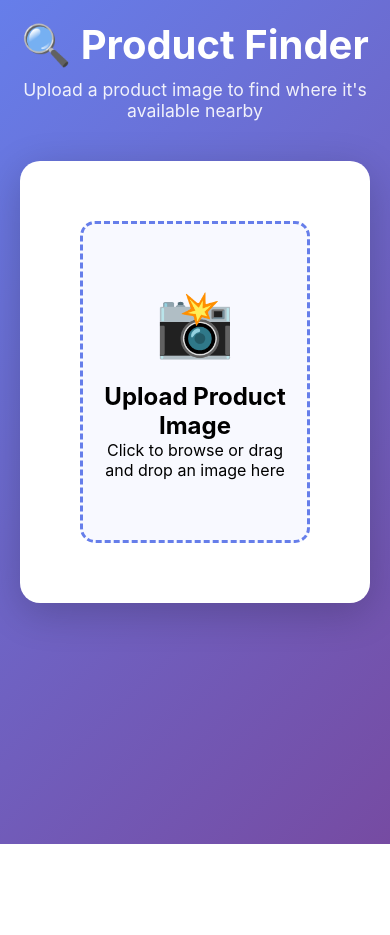
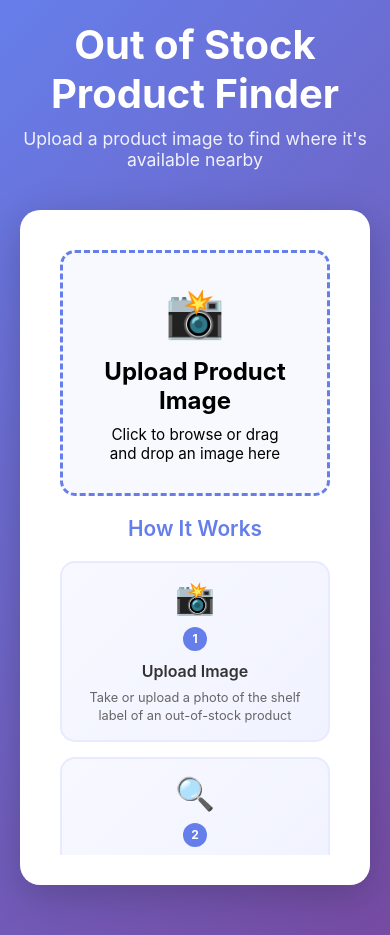
Before and after one commit to twburns88/ISYS57103-Fall25-GroupProject-Thomas-Lalitsingh-Peggy, a Flask app: page / in a window 390 px wide. Before the commit the page ends 844 px from the top, so only its background shows below. Run offline with Flask 3, Linux system fonts and the light colour scheme; some libraries are stand-ins or nearby versions.

Commit message:
Updated UI to be more user friendly. Added auto-search so that users can't see the text output from the image and adjusted the sizing so that attributes better fit on a single page.

```diff
--- a/ui/templates/index.html
+++ b/ui/templates/index.html
@@ -42,23 +42,34 @@
         .main-card {
             background: white;
             border-radius: 20px;
-            padding: 40px;
+            padding: 30px;
             box-shadow: 0 10px 40px rgba(0,0,0,0.2);
             margin-bottom: 30px;
+            min-height: 600px;
+            max-height: 80vh;
+            overflow: hidden;
+            position: relative;
+            display: flex;
+            flex-direction: column;
         }
 
         .upload-section {
             text-align: center;
-            padding: 20px;
+            padding: 10px;
+            display: flex;
+            flex-direction: column;
+            align-items: center;
         }
 
         .upload-zone {
             border: 3px dashed #667eea;
             border-radius: 15px;
-            padding: 60px 20px;
+            padding: 30px 40px;
             cursor: pointer;
             transition: all 0.3s ease;
             background: #f8f9ff;
+            max-width: 400px;
+            width: 100%;
         }
 
         .upload-zone:hover {
@@ -73,8 +84,8 @@
         }
 
         .upload-icon {
-            font-size: 4em;
-            margin-bottom: 20px;
+            font-size: 3em;
+            margin-bottom: 15px;
         }
 
         #fileInput {
@@ -294,49 +316,204 @@
 
         .product-header {
             text-align: center;
-            margin-bottom: 30px;
+            margin-bottom: 8px;
         }
 
         .product-header h2 {
             color: #333;
-            margin-bottom: 10px;
+            margin-bottom: 5px;
         }
 
         .product-images {
             display: flex;
-            gap: 10px;
+            gap: 6px;
             justify-content: center;
             flex-wrap: wrap;
-            margin: 20px 0;
+            margin: 6px 0;
         }
 
         .product-images img {
-            width: 100px;
-            height: 100px;
+            width: 60px;
+            height: 60px;
             object-fit: contain;
-            border-radius: 8px;
+            border-radius: 6px;
             border: 1px solid #ddd;
+        }
+
+        .fade-in {
+            animation: fadeIn 0.3s ease-in;
+        }
+
+        .fade-out {
+            animation: fadeOut 0.3s ease-out;
+        }
+
+        @keyframes fadeIn {
+            from { opacity: 0; }
+            to { opacity: 1; }
+        }
+
+        @keyframes fadeOut {
+            from { opacity: 1; }
+            to { opacity: 0; }
+        }
+
+        .app-state {
+            display: none;
+            flex: 1;
+            overflow: hidden;
+        }
+
+        .app-state.active {
+            display: flex;
+            flex-direction: column;
+        }
+
+        .how-it-works-section {
+            margin: 25px auto 15px;
+            max-width: 700px;
+        }
+
+        .steps-container {
+            display: flex;
+            justify-content: center;
+            gap: 25px;
+            flex-wrap: wrap;
+        }
+
+        .step {
+            flex: 1;
+            min-width: 180px;
+            max-width: 200px;
+            text-align: center;
+            padding: 20px 15px;
+            background: linear-gradient(135deg, #f8f9ff 0%, #f0f2ff 100%);
+            border-radius: 15px;
+            border: 2px solid #e8eaff;
+            transition: transform 0.2s ease;
+        }
+
+        .step:hover {
+            transform: translateY(-4px);
+            border-color: #667eea;
+            box-shadow: 0 8px 20px rgba(102, 126, 234, 0.2);
+        }
+
+        .step-icon {
+            font-size: 2.5em;
+            margin-bottom: 10px;
+        }
+
+        .step-number {
+            display: inline-block;
+            width: 28px;
+            height: 28px;
+            background: #667eea;
+            color: white;
+            border-radius: 50%;
+            font-size: 0.85em;
+            line-height: 28px;
+            margin-bottom: 10px;
+            font-weight: bold;
+        }
+
+        .step-title {
+            font-weight: 600;
+            color: #333;
+            font-size: 1.05em;
+            margin-bottom: 8px;
+        }
+
+        .step-desc {
+            color: #666;
+            font-size: 0.85em;
+            line-height: 1.4;
+        }
+
+        @media (max-width: 600px) {
+            .steps-container {
+                flex-direction: column;
+                gap: 15px;
+            }
+
+            .step {
+                max-width: 100%;
+                min-width: auto;
+                padding: 15px;
+            }
+
+            .how-it-works-section {
+                margin: 20px auto 15px;
+            }
+
+            .step-icon {
+                font-size: 2em;
+            }
+
+            .step-number {
+                width: 24px;
+                height: 24px;
+                line-height: 24px;
+                font-size: 0.75em;
+            }
+
+            .step-title {
+                font-size: 1em;
+            }
+
+            .step-desc {
+                font-size: 0.8em;
+            }
         }
     </style>
 </head>
 <body>
     <div class="container">
         <header>
-            <h1>🔍 Product Finder</h1>
+            <h1>Out of Stock Product Finder</h1>
             <p class="subtitle">Upload a product image to find where it's available nearby</p>
         </header>
 
-        <!-- Main Upload Section -->
-        <div id="uploadSection" class="main-card">
+        <!-- Main Container with State-Based Views -->
+        <div id="mainContainer" class="main-card">
+            <!-- Upload State -->
+            <div id="uploadState" class="app-state active">
                 <div class="upload-section">
                     <div class="upload-zone" id="uploadZone">
                         <div class="upload-icon">📸</div>
-                    <h2>Upload Product Image</h2>
-                    <p>Click to browse or drag and drop an image here</p>
+                        <h2 style="font-size: 1.5em; margin-bottom: 10px;">Upload Product Image</h2>
+                        <p style="font-size: 0.95em;">Click to browse or drag and drop an image here</p>
                         <input type="file" id="fileInput" accept="image/*" capture="environment">
                     </div>
 
                     <img id="previewImage" class="preview-image" alt="Preview">
+
+                    <!-- How It Works Section -->
+                    <div id="howItWorks" class="how-it-works-section">
+                        <h3 style="text-align: center; color: #667eea; font-size: 1.3em; margin-bottom: 20px; font-weight: 600;">
+                            How It Works
+                        </h3>
+                        <div class="steps-container">
+                            <div class="step">
+                                <div class="step-icon">📸</div>
+                                <div class="step-number">1</div>
+                                <div class="step-title">Upload Image</div>
+                                <div class="step-desc">Take or upload a photo of the shelf label of an out-of-stock product</div>
+                            </div>
+                            <div class="step">
+                                <div class="step-icon">🔍</div>
+                                <div class="step-number">2</div>
+                                <div class="step-title">Product Lookup</div>
+                                <div class="step-desc">We instantly find matching products</div>
+                            </div>
+                            <div class="step">
+                                <div class="step-icon">📍</div>
+                                <div class="step-number">3</div>
+                                <div class="step-title">Find Stores</div>
+                                <div class="step-desc">See where it's available nearby or online</div>
+                            </div>
+                        </div>
+                    </div>
 
                     <div id="errorMessage" class="error-message"></div>
                     <div id="successMessage" class="success-message"></div>
@@ -345,34 +522,27 @@
                         <div class="spinner"></div>
                         <p>Processing your image...</p>
                     </div>
-
-                <div id="ocrResult" class="ocr-result">
-                    <h3>Extracted Text:</h3>
-                    <div class="extracted-text" id="extractedText"></div>
-                    <button class="btn" onclick="searchProducts()">Search for Products</button>
-                    <button class="btn back-btn" onclick="resetUpload()">Upload Different Image</button>
-                </div>
                 </div>
             </div>
 
-        <!-- Product Search Results -->
-        <div id="searchResults" class="main-card hidden">
-            <h2 style="margin-bottom: 20px; color: #667eea;">Select Your Product</h2>
-            <p style="margin-bottom: 20px; color: #666;">Click on the product that matches what you're looking for:</p>
+            <!-- Results State -->
+            <div id="resultsState" class="app-state">
+                <h2 style="margin-bottom: 10px; color: #667eea; text-align: center; font-size: 1.5em;">Select Your Product</h2>
+                <p style="margin-bottom: 10px; color: #666; text-align: center; font-size: 0.95em;">Click on the product that matches what you're looking for:</p>
                 <div id="productsGrid" class="products-grid"></div>
-            <div style="text-align: center; margin-top: 20px;">
-                <button class="btn back-btn" onclick="backToOCR()">Back to Search</button>
+                <div style="text-align: center; margin-top: 10px;">
+                    <button class="btn back-btn" onclick="resetUpload()">New Search</button>
                 </div>
             </div>
 
-        <!-- Product Details with Store Locations -->
-        <div id="productDetails" class="main-card">
-            <button class="btn back-btn" onclick="backToResults()" style="margin-bottom: 20px;">← Back to Results</button>
+            <!-- Details State -->
+            <div id="detailsState" class="app-state">
+                <button class="btn back-btn" onclick="backToResults()" style="margin-bottom: 10px;">← Back to Results</button>
 
                 <div class="product-header">
-                <h2 id="productTitle"></h2>
+                    <h2 id="productTitle" style="font-size: 1.2em;"></h2>
                     <div id="productImages" class="product-images"></div>
-                <p id="productInfo" style="color: #666; margin-top: 10px;"></p>
+                    <p id="productInfo" style="color: #666; margin-top: 3px; font-size: 0.8em;"></p>
                 </div>
 
                 <div id="loadingStores" class="loading">
@@ -380,9 +550,10 @@
                     <p>Finding nearby stores...</p>
                 </div>
 
-            <div id="storesContainer">
+                <div id="storesContainer" style="flex: 1; overflow-y: auto; margin-top: 5px;">
                     <div id="nearbyStores" class="store-section"></div>
                     <div id="onlineStores" class="store-section"></div>
+                </div>
             </div>
         </div>
     </div>
@@ -390,6 +561,24 @@
     <script>
         let currentSearchQuery = '';
         let currentProducts = [];
+
+        // State management function
+        function showState(stateName) {
+            // Hide all states
+            document.getElementById('uploadState').classList.remove('active');
+            document.getElementById('resultsState').classList.remove('active');
+            document.getElementById('detailsState').classList.remove('active');
+
+            // Show requested state with fade-in animation
+            const targetState = document.getElementById(stateName + 'State');
+            targetState.classList.add('active');
+            targetState.classList.add('fade-in');
+
+            // Remove fade-in class after animation completes
+            setTimeout(() => {
+                targetState.classList.remove('fade-in');
+            }, 300);
+        }
 
         // Upload zone drag and drop
         const uploadZone = document.getElementById('uploadZone');
@@ -429,6 +618,10 @@
                 return;
             }
 
+            // Hide all upload UI elements for clean transition
+            uploadZone.style.display = 'none';
+            document.getElementById('howItWorks').style.display = 'none';
+
             // Show preview
             const reader = new FileReader();
             reader.onload = (e) => {
@@ -459,16 +652,15 @@
 
                 if (response.ok) {
                     currentSearchQuery = data.extracted_text;
-                    document.getElementById('extractedText').textContent = data.extracted_text;
-                    document.getElementById('ocrResult').style.display = 'block';
-                    showSuccess('Text extracted successfully! Review and click "Search for Products"');
+                    // Auto-trigger product search immediately
+                    searchProducts();
                 } else {
                     showError(data.error || 'Failed to process image');
                     previewImage.style.display = 'none';
+                    showLoading(false);
                 }
             } catch (error) {
                 showError('Network error: ' + error.message);
-            } finally {
                 showLoading(false);
             }
         }
@@ -496,14 +688,14 @@
                 if (response.ok) {
                     currentProducts = data.products;
                     displayProducts(data.products);
-                    document.getElementById('uploadSection').classList.add('hidden');
-                    document.getElementById('searchResults').classList.remove('hidden');
+                    showLoading(false);
+                    showState('results');
                 } else {
                     showError(data.error || 'Failed to search products');
+                    showLoading(false);
                 }
             } catch (error) {
                 showError('Network error: ' + error.message);
-            } finally {
                 showLoading(false);
             }
         }
@@ -535,8 +727,7 @@
                 return;
             }
 
-            document.getElementById('searchResults').classList.add('hidden');
-            document.getElementById('productDetails').style.display = 'block';
+            showState('details');
             document.getElementById('loadingStores').style.display = 'block';
             document.getElementById('storesContainer').style.display = 'none';
 
@@ -615,31 +806,32 @@
                 <div class="store-card ${isNearby ? 'store-nearby' : ''}">
                     <div class="store-name">${store.name} ${badge}</div>
                     <div class="store-price">${store.price}</div>
-                    ${store.total !== store.price ? `<div class="store-details">Total with shipping: ${store.total}</div>` : ''}
-                    ${store.rating ? `<div class="store-details">★ ${store.rating} (${store.reviews || 0} reviews)</div>` : ''}
+                    ${store.total !== store.price ? `<div class="store-details">Total: ${store.total}</div>` : ''}
+                    ${store.rating ? `<div class="store-details">★ ${store.rating} (${store.reviews || 0})</div>` : ''}
                     <div class="store-details">${details}</div>
-                    ${store.link ? `<a href="${store.link}" target="_blank" class="btn" style="display: inline-block; margin-top: 10px; padding: 10px 20px; font-size: 0.9em;">View at Store →</a>` : ''}
+                    ${store.link ? `<a href="${store.link}" target="_blank" class="btn" style="display: inline-block; margin-top: 5px; padding: 6px 12px; font-size: 0.8em;">View →</a>` : ''}
                 </div>
             `;
         }
 
         function backToResults() {
-            document.getElementById('productDetails').style.display = 'none';
-            document.getElementById('searchResults').classList.remove('hidden');
-        }
-
-        function backToOCR() {
-            document.getElementById('searchResults').classList.add('hidden');
-            document.getElementById('uploadSection').classList.remove('hidden');
+            showState('results');
         }
 
         function resetUpload() {
-            document.getElementById('ocrResult').style.display = 'none';
-            document.getElementById('previewImage').style.display = 'none';
-            document.getElementById('fileInput').value = '';
+            // Show all upload UI elements
+            uploadZone.style.display = 'block';
+            document.getElementById('howItWorks').style.display = 'block';
+
+            // Clear preview and form
+            previewImage.style.display = 'none';
+            fileInput.value = '';
             currentSearchQuery = '';
             hideError();
             hideSuccess();
+
+            // Return to upload state
+            showState('upload');
         }
 
         function showLoading(show) {
```
Also changed, not shown: other parts of ui/templates/index.html (+55 -44 lines). Lines whose indentation alone changed are shown as unchanged.
